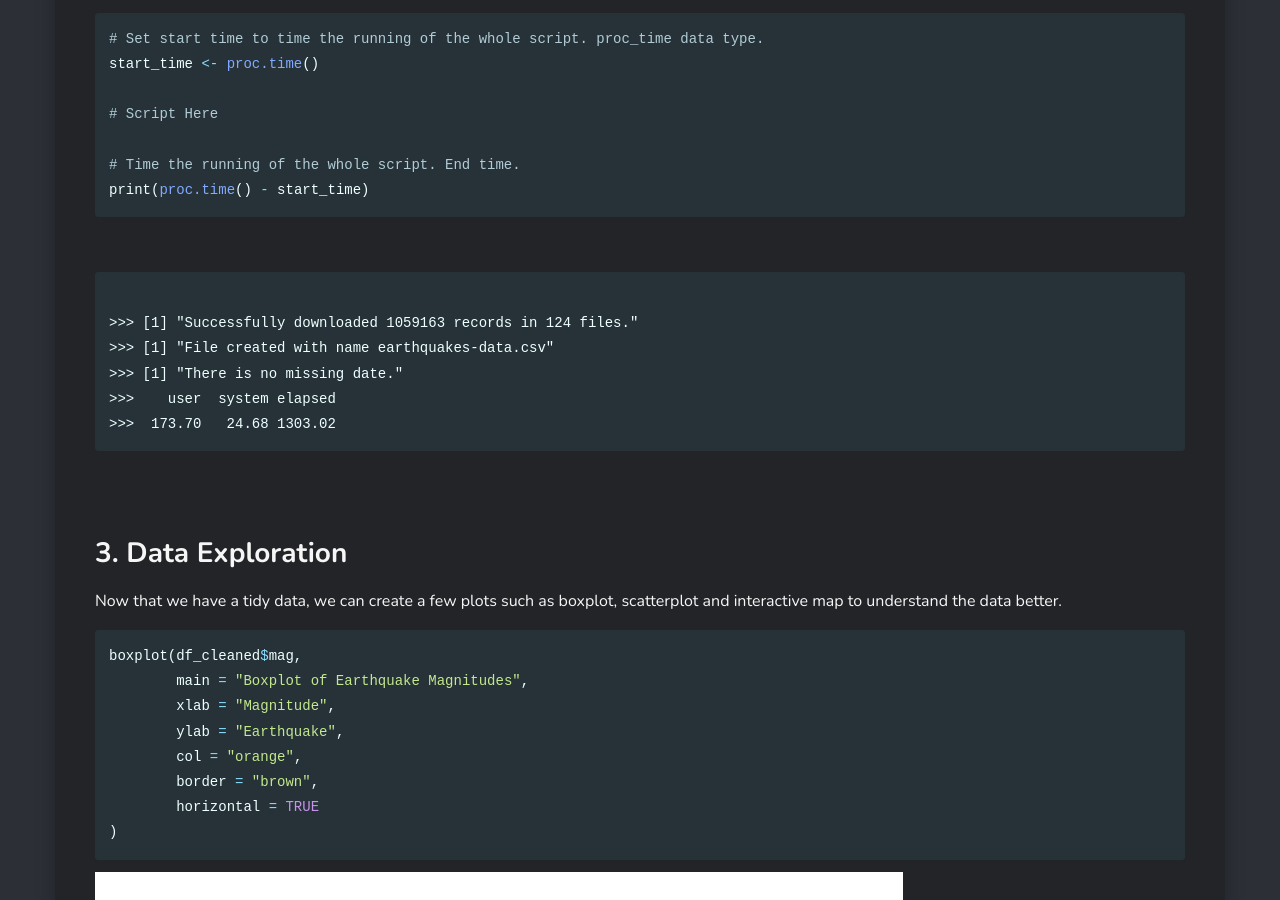
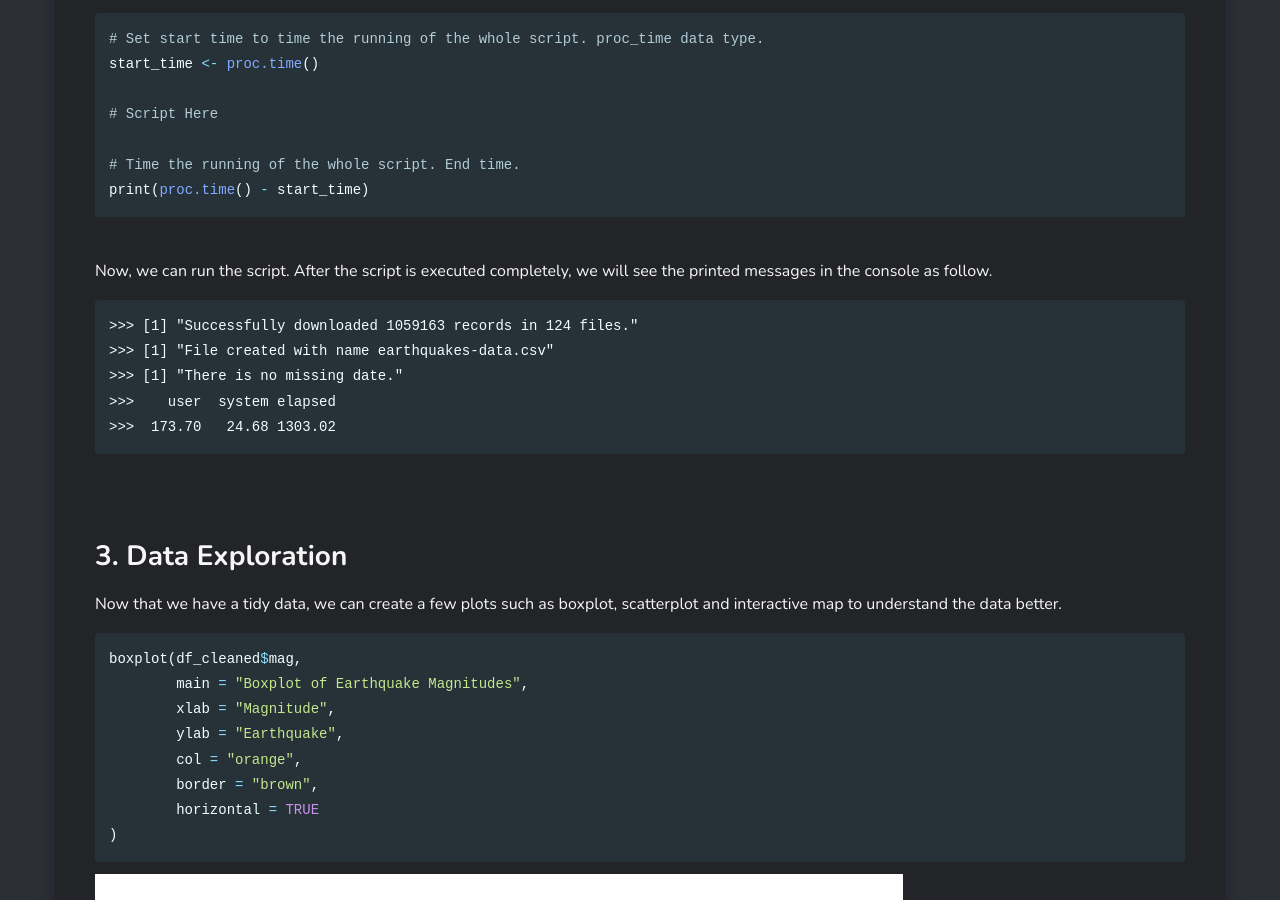
Before and after one commit to Wint-Thandar/wint-thandar.github.io, a Jekyll site: the page built from _posts/2023-04-15-Earthquake-Data-Preparation-And-Analysis.md, in a window 1280 px wide and 900 px high, scrolled down 22252 px. Built offline with Jekyll 4.4.1, drawn with Linux system fonts in a browser that asks for light colours; nearby versions of some CDN libraries; some web fonts are replaced.

````diff
--- a/_posts/2023-04-15-Earthquake-Data-Preparation-And-Analysis.md
+++ b/_posts/2023-04-15-Earthquake-Data-Preparation-And-Analysis.md
@@ -732,9 +732,8 @@
 print(proc.time() - start_time)
 ```
 <br>
-
+Now, we can run the script. After the script is executed completely, we will see the printed messages in the console as follow.
 ```
-
 >>> [1] "Successfully downloaded 1059163 records in 124 files."
 >>> [1] "File created with name earthquakes-data.csv"
 >>> [1] "There is no missing date."
@@ -798,5 +797,5 @@
 <br>
 ## 4. Create Reporting Dashboards using Tableau
 The following Reporting Dashboards are created in Tableau Public. I will create another post on detailed steps taken to develop these dashboards.
-<iframe seamless frameborder="0" src="[https://public.tableau.com/shared/WGGXG8DGG?:embed=yes&:display_count=yes&:showVizHome=no](https://public.tableau.com/shared/WGGXG8DGG?:embed=yes&:display_count=yes&:showVizHome=no)" width = '1090' height = '900'></iframe>
+<iframe seamless frameborder="0" src="https://public.tableau.com/shared/5CS2DX3JY?:embed=yes&:display_count=yes&:showVizHome=no" width = '1090' height = '900'></iframe>
 <br>
````
